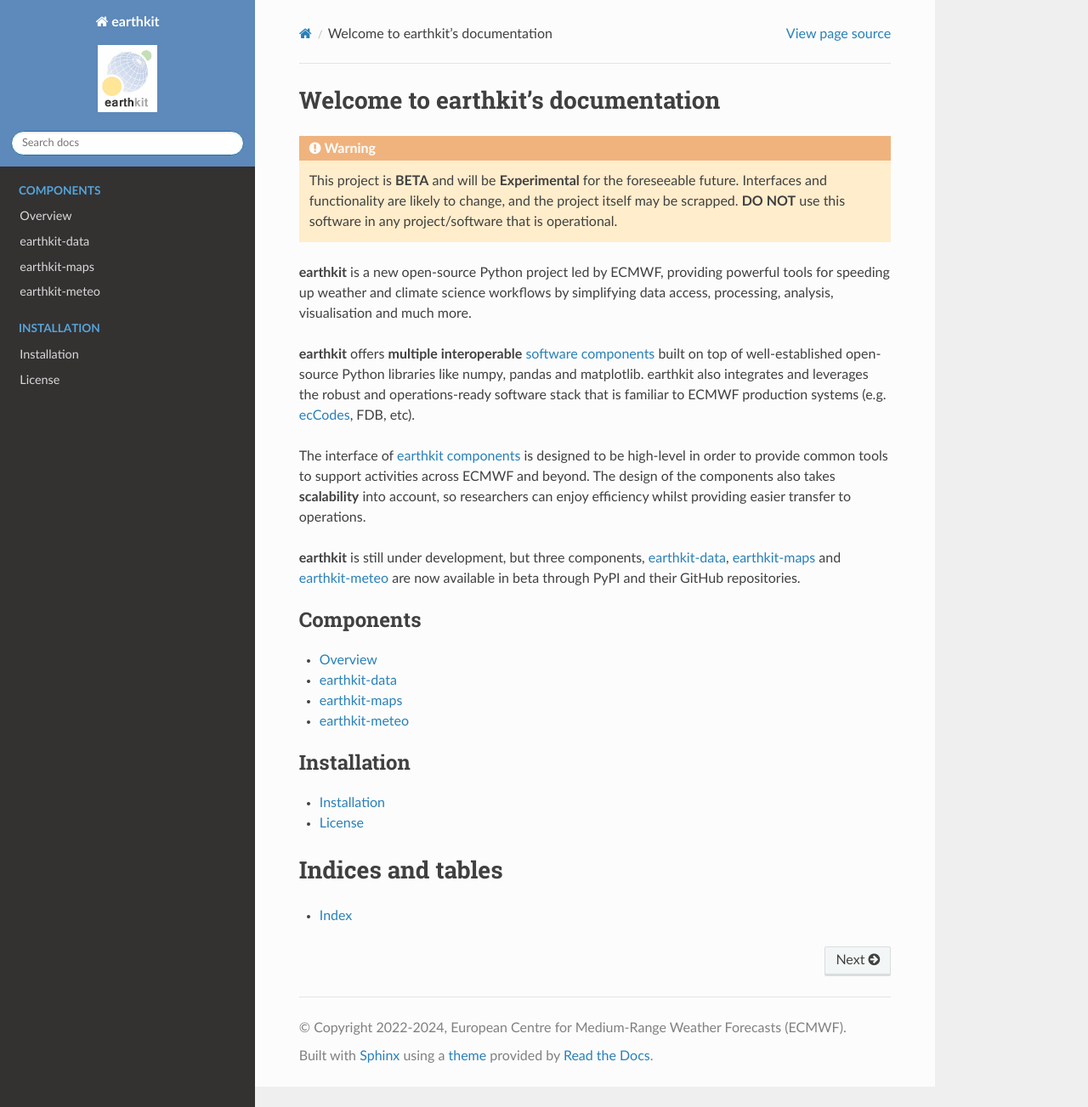
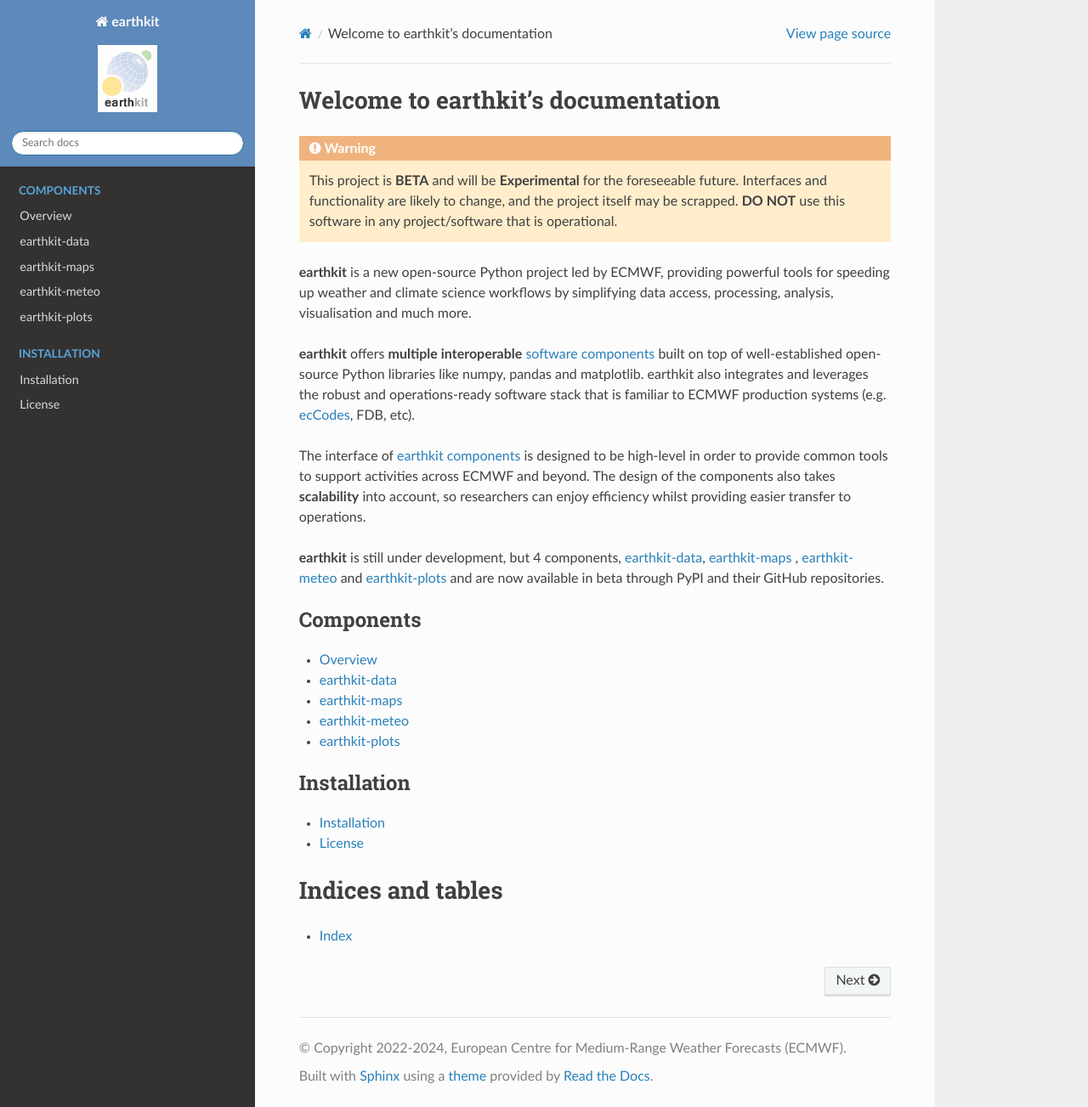
Before and after one commit to ecmwf/earthkit, a Sphinx documentation site: the page built from docs/index.rst, in a window 1280 px wide and 1303 px high. Shown: the whole window at 85% size. Built offline with Sphinx 7.4.7 and the Read the Docs theme 2.0.0, drawn with Linux system fonts in a browser that asks for light colours.

Commit message:
Add earthkit-plots

```diff
--- a/docs/components_overview.rst
+++ b/docs/components_overview.rst
@@ -23,3 +23,6 @@
     * - :xref:`earthkit-meteo`
       - Meteorological computations.
       -
+    * - :xref:`earthkit-plots`
+      - Graph chart visualisation
+      -
--- a/docs/conf.py
+++ b/docs/conf.py
@@ -73,6 +73,10 @@
         "earthkit-meteo",
         "https://earthkit-meteo.readthedocs.io",
     ),
+    "earthkit-plots": (
+        "earthkit-plots",
+        "https://pypi.org/project/earthkit-plots",
+    ),
     "eccodes": (
         "ecCodes",
         "https://confluence.ecmwf.int/display/ECC/ecCodes+Home",
--- a/docs/index.rst
+++ b/docs/index.rst
@@ -11,7 +11,7 @@
 
 The interface of :ref:`earthkit components <components>` is designed to be high-level in order to provide common tools to support activities across ECMWF and beyond. The design of the components also takes **scalability** into account, so researchers can enjoy efficiency whilst providing easier transfer to operations.
 
-**earthkit** is still under development, but three components, :xref:`earthkit-data`, :xref:`earthkit-maps` and :xref:`earthkit-meteo` are now available in beta through PyPI and their GitHub repositories.
+**earthkit** is still under development, but 4 components, :xref:`earthkit-data`, :xref:`earthkit-maps` , :xref:`earthkit-meteo` and :xref:`earthkit-plots` and are now available in beta through PyPI and their GitHub repositories.
 
 .. .. toctree::
 ..    :maxdepth: 1
@@ -29,6 +29,7 @@
     earthkit-data <https://earthkit-data.readthedocs.io>
     earthkit-maps <https://earthkit-maps.readthedocs.io>
     earthkit-meteo <https://earthkit-meteo.readthedocs.io>
+    earthkit-plots <https://earthkit-plots.readthedocs.io>
 
 .. toctree::
    :maxdepth: 1
--- a/setup.cfg
+++ b/setup.cfg
@@ -25,8 +25,9 @@
 packages = find_namespace:
 install_requires =
     earthkit-data
-    earthkit-maps
+    earthkit-maps>=0.0.13
     earthkit-meteo>=0.0.1
+    earthkit-plots>=0.0.3
 
 [options.packages.find]
 include = earthkit, earthkit.*
```
Also changed, not shown: 2 other files.
